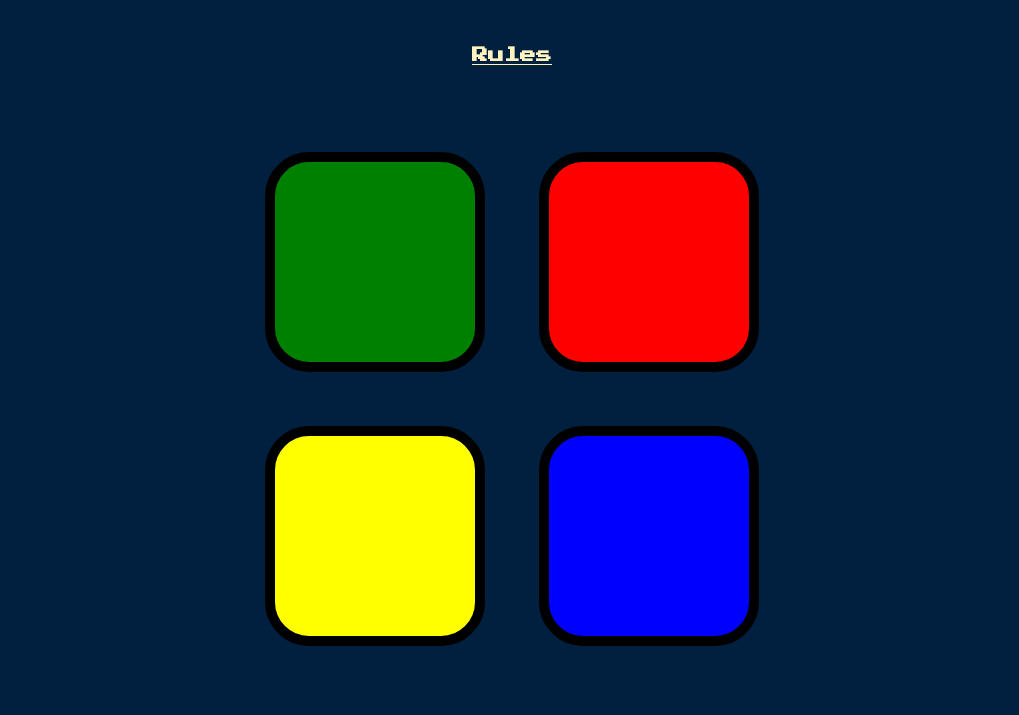
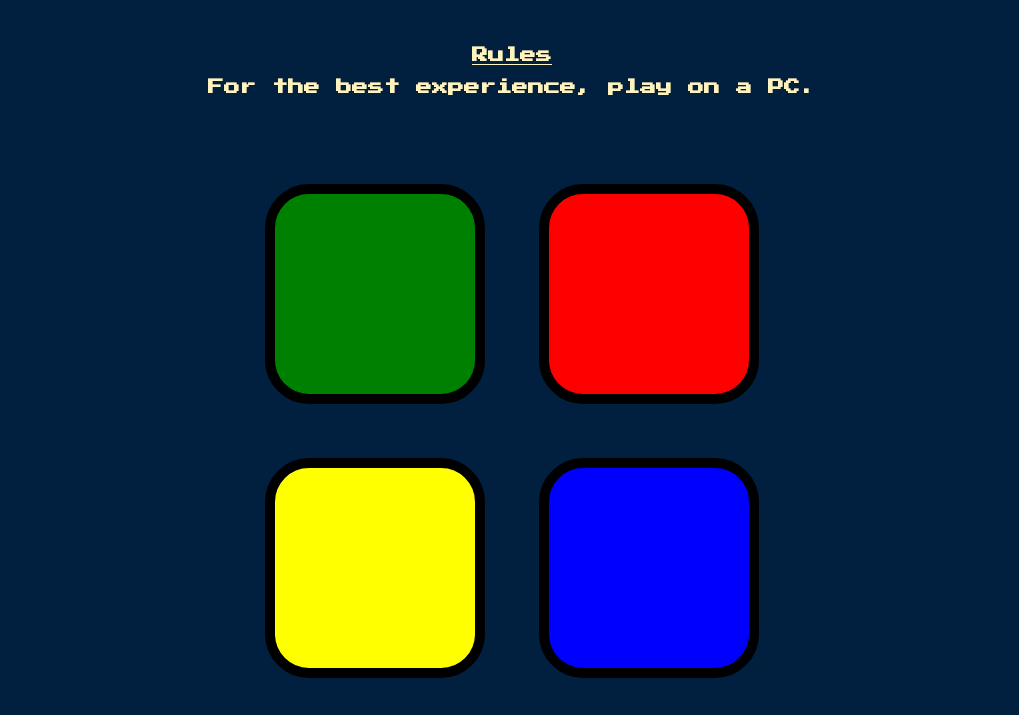
Before and after one commit to DrMatrixx/simons_game, a plain HTML site: page index.html in a window 1280 px wide. Shown: the part 127-842 px from the top of the page, without its empty margins (128-1147 px from the left). Before the commit the page ends 810 px from the top, so only its background shows below. Drawn offline with nearby package versions, Linux system fonts and the light colour scheme.

Commit message:
Update index.html

```diff
--- a/index.html
+++ b/index.html
@@ -10,7 +10,8 @@
 
 <body>
   <h1 id="level-title">Press A Key to Start</h1>
-  <h3> <a     href="https://www.ultraboardgames.com/simon/game-rules.php">Rules </a> </h3>
+  <h3> <a     href="https://www.ultraboardgames.com/simon/game-rules.php">Rules </a>
+    <p> For the best experience, play on a PC. </p></h3>
   <div class="container">
     <div lass="row">
 
```
